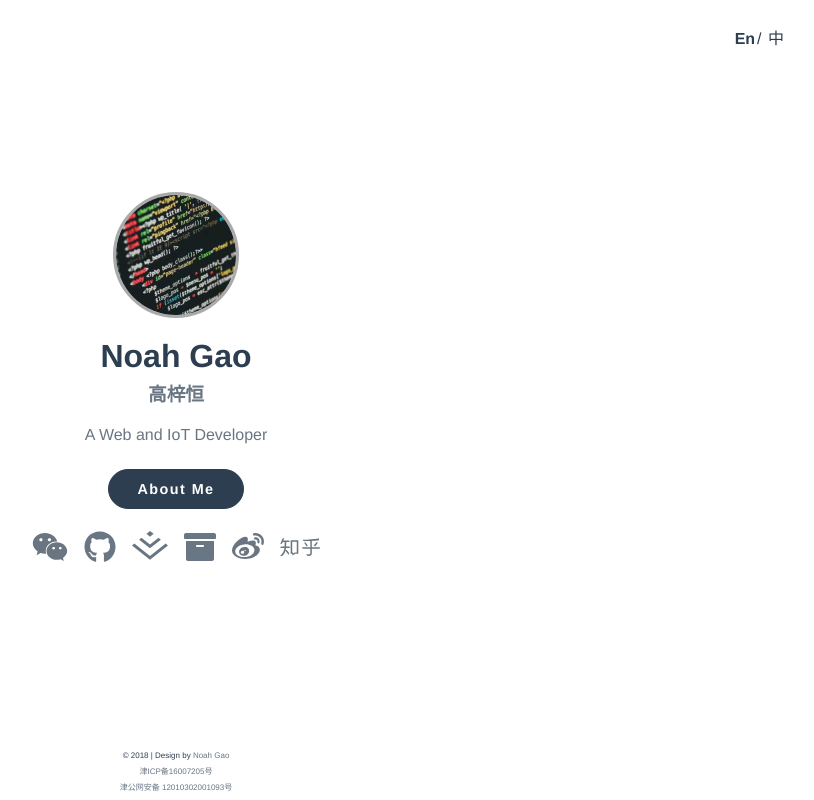
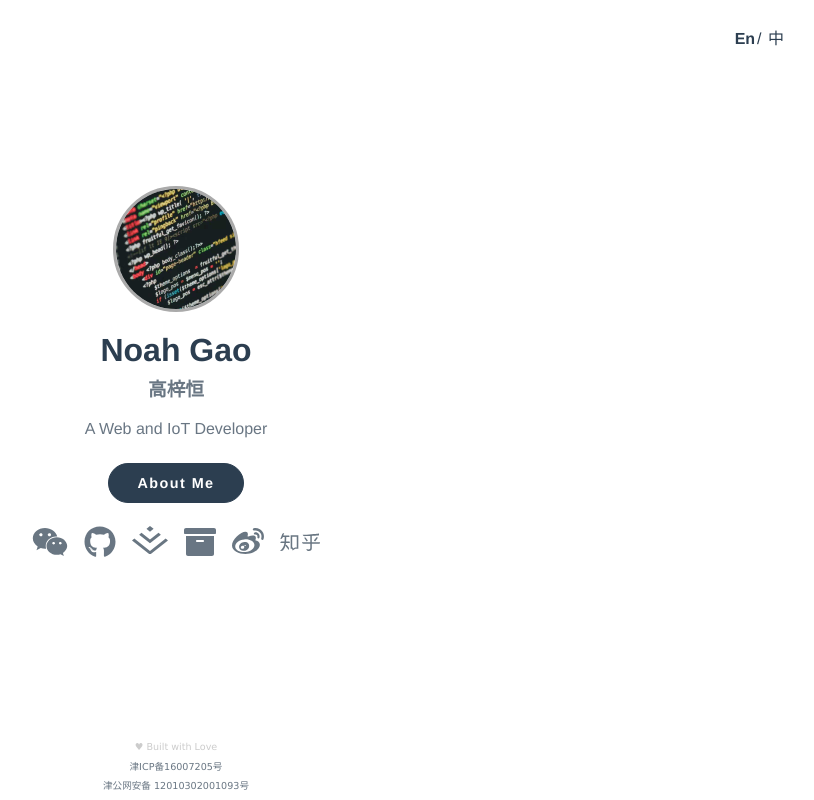
Before and after one commit to noahziheng/noahziheng.github.io, a Vue app: page / in a window 1280 px wide. Shown: the whole page, without its empty margins (464-1278 px from the left). Built offline with nearby package versions, Linux system fonts and the light colour scheme.

Commit message:
feat: optimize footer

```diff
--- a/src/components/PageFooter.vue
+++ b/src/components/PageFooter.vue
@@ -1,6 +1,6 @@
 <template>
   <div class="footer">
-    <p>© 2018 | Design by <a href="/">Noah Gao</a></p>
+    <p>♥ Built with Love</p>
     <p><a href="http://www.miitbeian.gov.cn/">津ICP备16007205号</a></p>
     <p><a href="http://www.beian.gov.cn/portal/registerSystemInfo?recordcode=12010302001093">津公网安备 12010302001093号</a></p>
   </div>
@@ -17,8 +17,10 @@ export default class PageFooter extends Vue {}
 .footer {
   width: 100%;
   p {
+    font-family: "Lucida Grande", "Helvetica Neue", Calibri, sans-serif;
     line-height: 1;
-    font-size: 0.5em;
+    font-size: 0.6em;
+    color: #ccc;
   }
   a {
     text-decoration: none;
```
